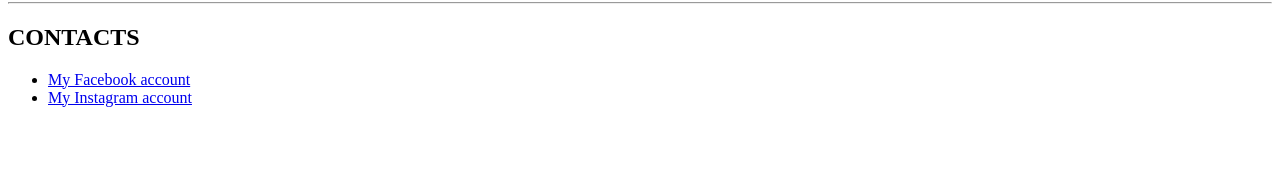
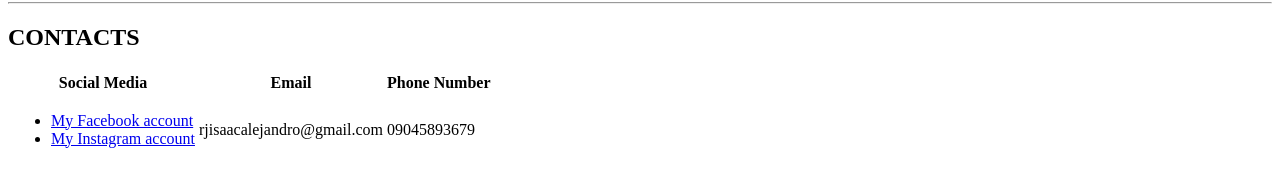
Before and after one commit to rzalejandro6/rzalejandro6.github.io, a plain HTML site: page P1-Practical/module2_summative.html in a window 1280 px wide. Shown: the part 2445-2617 px from the top of the page. Before the commit the page ends 2568 px from the top, so only its background shows below. Drawn offline with Linux system fonts and the light colour scheme.

Commit message:
DONE-9/29/2025 10:22

```diff
--- a/P1-Practical/module2_summative.html
+++ b/P1-Practical/module2_summative.html
@@ -94,10 +94,23 @@
             <h2>
                 CONTACTS
             </h2>
-                <ul>
-                    <li><a href="https://www.facebook.com//rjisaac.alejandro" target="_blank">My Facebook account</a></li>
-                    <li><a href="https://www.instagram.com/rj_cte/?igsh=MWZ3cjY5ZmhpcW85dQ%3D%3D#"target="_blank">My Instagram account</a></li>
-                </ul>
+                <table>
+                    <thead>
+                    <th>Social Media</th>
+                    <th>Email</th>
+                    <th>Phone Number</th>
+                    </thead>
+                    <tbody>
+                        <td>
+                            <ul>
+                                <li><a href="https://www.facebook.com//rjisaac.alejandro" target="_blank">My Facebook account</a></li>
+                                <li><a href="https://www.instagram.com/rj_cte/?igsh=MWZ3cjY5ZmhpcW85dQ%3D%3D#"target="_blank">My Instagram account</a></li>
+                            </ul>
+                        </td>
+                        <td>rjisaacalejandro@gmail.com</td>
+                        <td>09045893679</td>
+                    </tbody>
+                </table>
             </section>
         </footer>
     </main>
```
Also changed, not shown: T2-TECHNICAL/module2_activity.html (+1 -1 lines), 2 other files.
